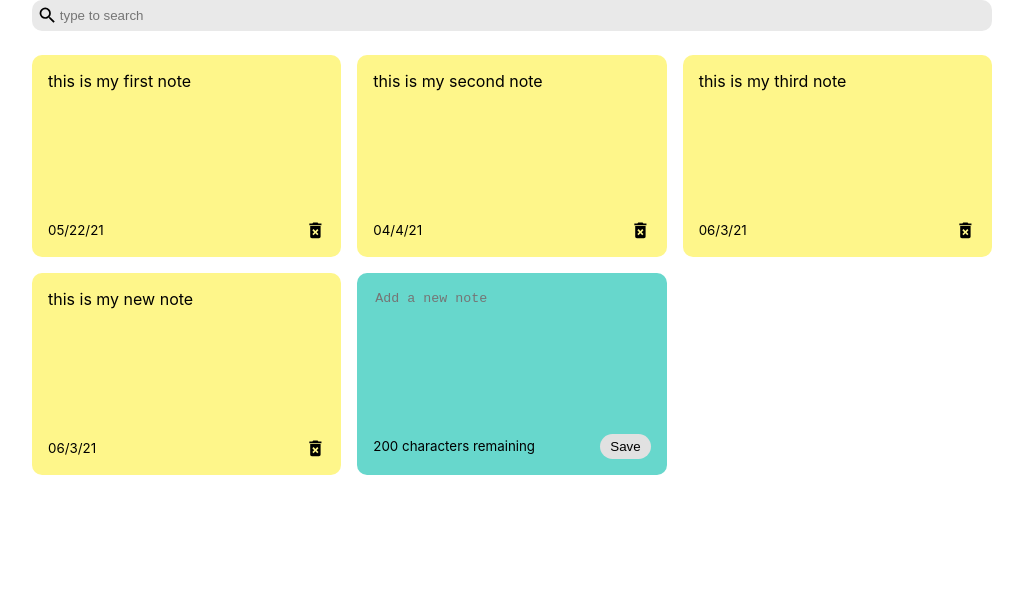
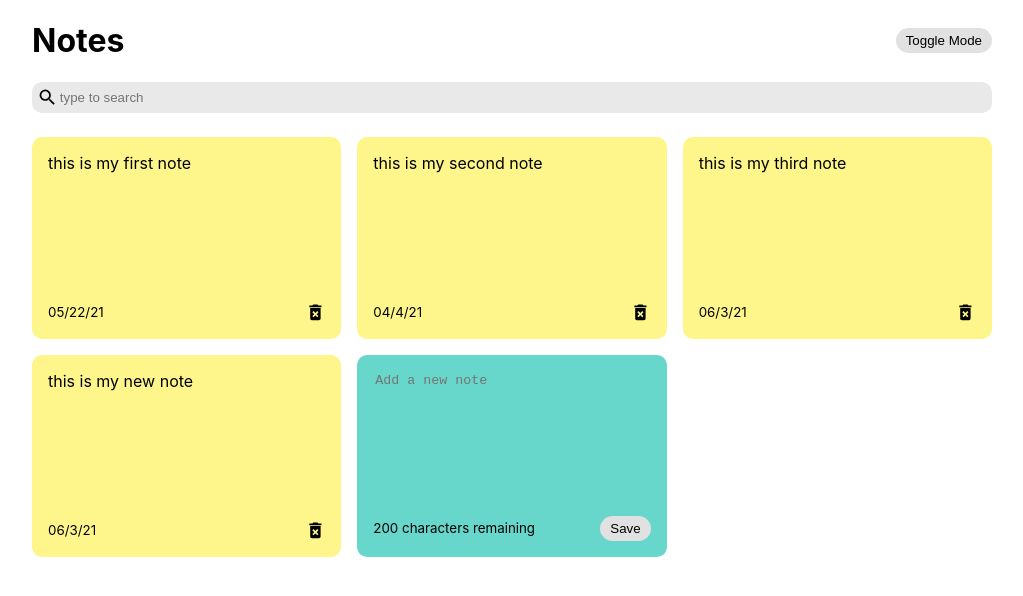
Before and after one commit to linazoo/react-notes-app, a React (Create React App) app: page / in a window 1280 px wide. Shown: the top 596 px of the page, without its empty margins (128-1151 px from the left). Built offline with nearby package versions, Linux system fonts and the light colour scheme.

Commit message:
Added a header and a button that toggles dark mode on and off

```diff
--- a/src/App.js
+++ b/src/App.js
@@ -2,6 +2,7 @@
 import { nanoid } from "nanoid";
 import NotesList from "./components/NotesList";
 import Search from "./components/Search";
+import Header from "./components/Header";
 
 const App = () => {
   const [notes, setNotes] = React.useState([
@@ -29,6 +30,8 @@
 
   const [searchText, setSearchText] = React.useState("");
 
+  const [darkMode, setDarkMode] = React.useState(false);
+
   const addNote = (text) => {
     const date = new Date();
     const newNote = {
@@ -46,7 +49,9 @@
   };
 
   return (
+    <div className={`${darkMode && "dark-mode"}`}>
       <div className="container">
+        <Header handleToggleDarkMode={setDarkMode} />
         <Search handleSearchNote={setSearchText} />
         <NotesList
           notes={notes.filter((note) =>
@@ -56,6 +61,7 @@
           handleDeleteNote={deleteNote}
         />
       </div>
+    </div>
   );
 };
 
--- /dev/null
+++ b/src/components/Header.js
@@ -0,0 +1,19 @@
+import * as React from "react";
+
+const Header = ({ handleToggleDarkMode }) => {
+  return (
+    <div className="header">
+      <h1>Notes</h1>
+      <button
+        onClick={() =>
+          handleToggleDarkMode((previousDarkMode) => !previousDarkMode)
+        }
+        className="save"
+      >
+        Toggle Mode
+      </button>
+    </div>
+  );
+};
+
+export default Header;
--- a/src/index.css
+++ b/src/index.css
@@ -12,12 +12,26 @@
     monospace;
 }
 
+.header {
+  display: flex;
+  align-items: center;
+  justify-content: space-between;
+}
+
+.dark-mode {
+  background-color: black;
+}
+.dark-mode h1{
+  color: white;
+}
+
 .container {
   max-width: 960px;
   margin-right: auto;
   margin-left: auto;
   padding-right: 15px;
   padding-left:15px;
+  min-height: 100vh;
 }
 
 .notes-list {
```
Lines whose indentation alone changed are shown as unchanged.
